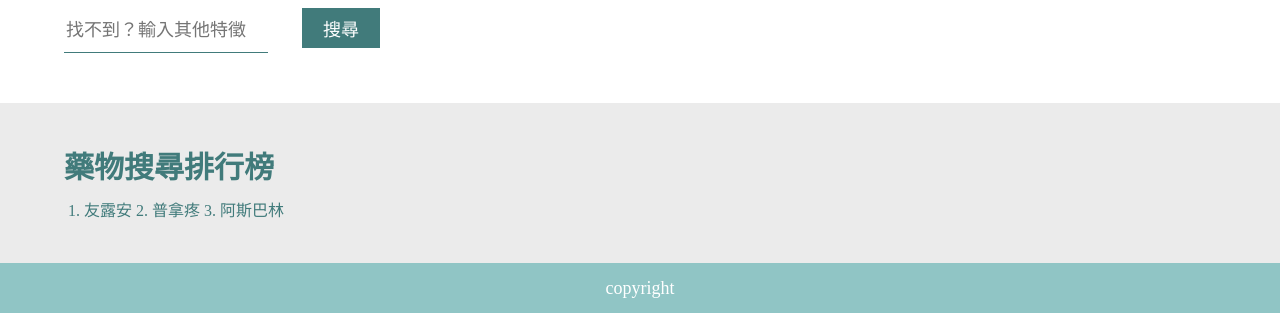
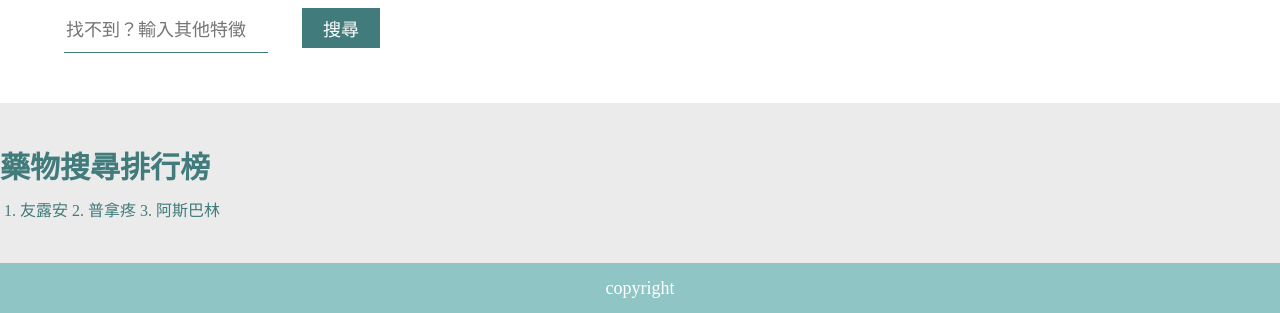
Before and after one commit to chhsiao1981/f6a-tw-frontend, a plain HTML site: page index.html in a window 1280 px wide. Shown: the part 1027-1340 px from the top of the page. Drawn offline with Linux system fonts and the light colour scheme.

Commit message:
style fix

```diff
--- a/stylesheets/style.css
+++ b/stylesheets/style.css
@@ -283,7 +283,7 @@ h2 {
 .search-rank {
   background-color: #ebebeb;
   position: relative;
-  padding-top: 30px;
+  padding: 30px 0;
   padding-bottom: 60px;
   color: #417b7b;
 }
```
